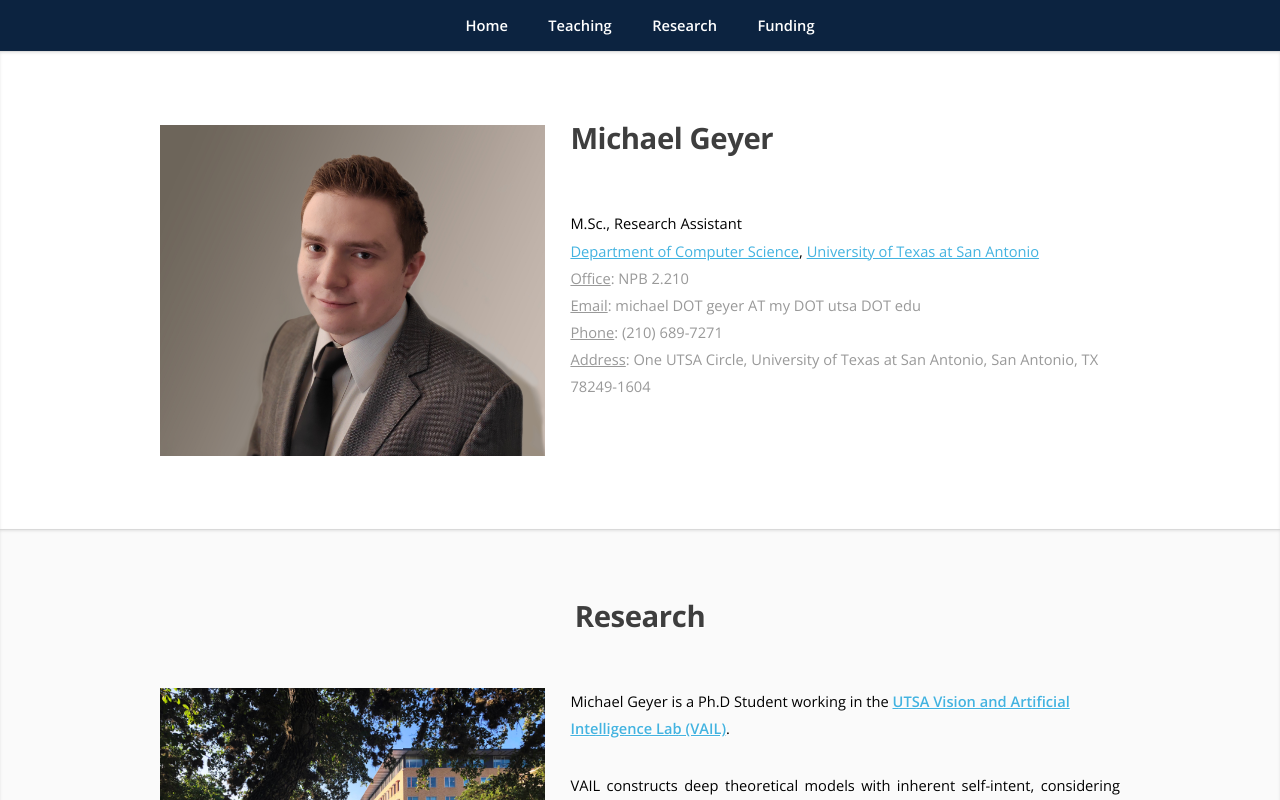
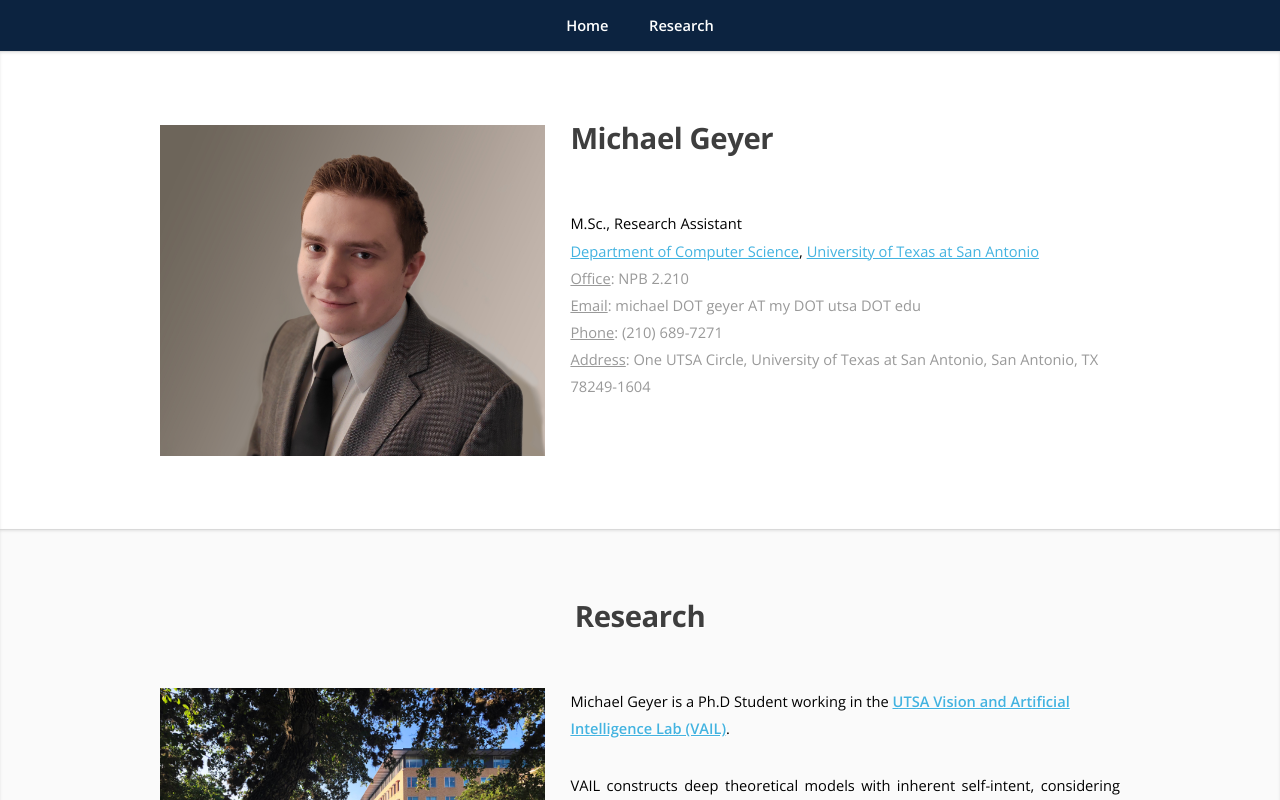
Before and after one commit to CodeMonkeyReport/codemonkeyreport.github.io, a plain HTML site: page index.html in a window 1280 px wide. Shown: the top 800 px of the page. Drawn offline with nearby package versions, Linux system fonts and the light colour scheme.

Commit message:
Updated nav bar

```diff
--- a/index.html
+++ b/index.html
@@ -19,9 +19,7 @@
 			<nav id="nav">
 				<ul class="container">
 					<li><a href="#home">Home</a></li>
-					<li><a href="#teaching">Teaching</a></li>
 					<li><a href="#research">Research</a></li>
-					<li><a href="#funding">Funding</a></li>
 				</ul>
 			</nav>
 
```
